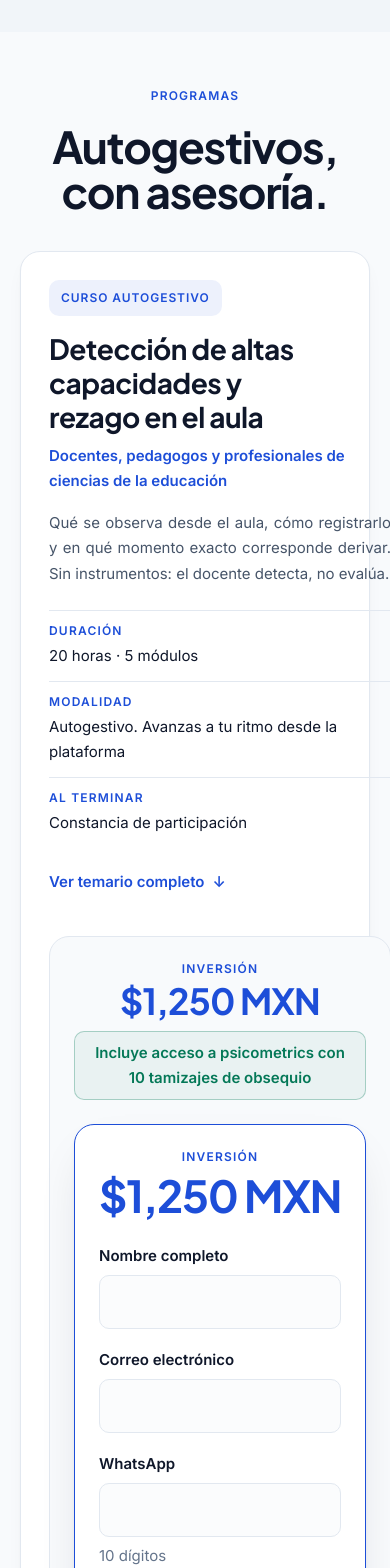
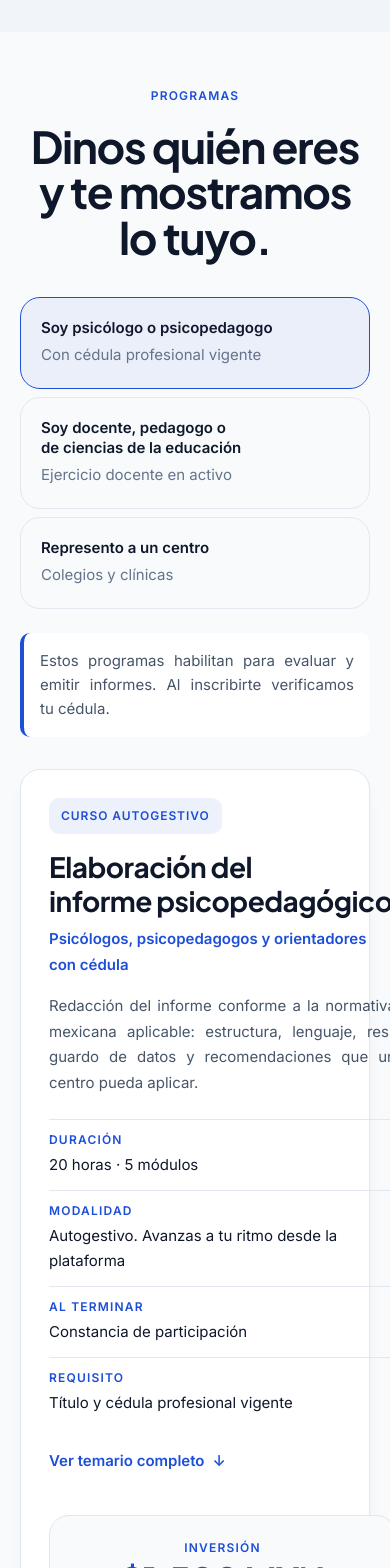
Before and after one commit to trayectoliceo-ux/trayectoliceo, a Next.js app: page /certificate in a window 390 px wide. Shown: the part 3120-4688 px from the top of the page. Built offline with nearby package versions, Linux system fonts and the light colour scheme.

Commit message:
Pestanas de programas por perfil profesional

```diff
--- a/src/app/certificate/page.tsx
+++ b/src/app/certificate/page.tsx
@@ -1,7 +1,7 @@
 import { PortadaRuta } from '@/components/ui/PortadaRuta';
 import { Seccion } from '@/components/ui/Piezas';
 import { ElementoRevelar, GrupoRevelar, Revelar } from '@/components/ui/Revelar';
-import { TarjetaPrograma } from '@/components/ui/TarjetaPrograma';
+import { ProgramasPorPerfil } from '@/components/ui/ProgramasPorPerfil';
 import { FormularioCompra } from '@/components/contacto/FormularioCompra';
 import { acuerdo286, grupos, programas } from '@/content/certificate';
 import { metadatos } from '@/lib/metadatos';
@@ -15,9 +15,6 @@ export const metadata = metadatos({
 });
 
 export default function PaginaCertificate() {
-  const cursos = programas.filter((p) => p.tipo === 'curso');
-  const institucionales = programas.filter((p) => p.tipo === 'institucional');
-
   return (
     <>
       <DatosEstructurados
@@ -131,40 +128,18 @@ export default function PaginaCertificate() {
         </GrupoRevelar>
       </Seccion>
 
-      {/* Cursos */}
+      {/* Programas, filtrados por perfil */}
       <Seccion>
         <Revelar className="text-center">
           <p className="etiqueta">Programas</p>
           <h2 className="mx-auto mt-5 max-w-[22ch] text-t1">
-            Autogestivos, con asesoría.
+            Dinos quién eres y te mostramos lo tuyo.
           </h2>
         </Revelar>
 
-        <div className="mt-9 space-y-5">
-          {cursos.map((programa) => (
-            <Revelar key={programa.id}>
-              <TarjetaPrograma programa={programa} />
-            </Revelar>
-          ))}
-        </div>
-      </Seccion>
-
-      {/* Capacitación para centros */}
-      <Seccion tono="hondo">
-        <Revelar className="text-center">
-          <p className="etiqueta">Para centros</p>
-          <h2 className="mx-auto mt-5 max-w-[22ch] text-t1">
-            Formación para todo tu equipo docente.
-          </h2>
+        <Revelar retraso={0.06} className="mt-9">
+          <ProgramasPorPerfil />
         </Revelar>
-
-        <div className="mt-9 space-y-5">
-          {institucionales.map((programa) => (
-            <Revelar key={programa.id}>
-              <TarjetaPrograma programa={programa} />
-            </Revelar>
-          ))}
-        </div>
       </Seccion>
 
       {/* Titulación por Acuerdo 286 */}
--- /dev/null
+++ b/src/components/ui/ProgramasPorPerfil.tsx
@@ -0,0 +1,128 @@
+'use client';
+
+import { AnimatePresence, motion, useReducedMotion } from 'motion/react';
+import { useState } from 'react';
+import { TarjetaPrograma } from '@/components/ui/TarjetaPrograma';
+import { pestanas, programas } from '@/content/certificate';
+import { curva, duracion, escalonado, muelle, salida } from '@/lib/motion';
+
+/**
+ * PROGRAMAS POR PERFIL
+ * --------------------
+ * El visitante elige quién es y ve solo lo que le corresponde.
+ *
+ * No es solo comodidad: un docente no puede inscribirse a un programa que
+ * exige cédula, y enterarse después de pagar es la peor forma de
+ * descubrirlo. La pestaña filtra antes de que ocurra.
+ *
+ * El subrayado activo se desplaza entre pestañas con `layoutId`: comunica
+ * que una sustituye a la otra, no que aparece de la nada.
+ */
+export function ProgramasPorPerfil() {
+  const reducido = useReducedMotion();
+  const [activa, setActiva] = useState<(typeof pestanas)[number]['id']>('profesional');
+
+  const pestana = pestanas.find((elemento) => elemento.id === activa) ?? pestanas[0];
+  const visibles = programas.filter((programa) => programa.publico === activa);
+
+  return (
+    <div>
+      {/* Selector */}
+      <div
+        role="tablist"
+        aria-label="Perfil profesional"
+        className="grid gap-2 sm:grid-cols-3"
+      >
+        {pestanas.map((elemento) => {
+          const seleccionada = elemento.id === activa;
+
+          return (
+            <button
+              key={elemento.id}
+              type="button"
+              role="tab"
+              aria-selected={seleccionada}
+              aria-controls={`panel-${elemento.id}`}
+              onClick={() => setActiva(elemento.id)}
+              className={`relative min-h-[44px] rounded-lg border p-5 text-left transition-colors duration-200 ${
+                seleccionada
+                  ? 'border-institucional'
+                  : 'border-linea hover:border-institucional/40'
+              }`}
+            >
+              {seleccionada ? (
+                <motion.span
+                  layoutId="pestana-activa"
+                  className="absolute inset-0 rounded-lg bg-institucional/[0.06]"
+                  transition={reducido ? { duration: 0 } : muelle.firme}
+                />
+              ) : null}
+
+              <span className="relative block text-balance text-menudo font-semibold leading-[1.35] text-tinta">
+                {elemento.titulo}
+              </span>
+              <span className="relative mt-1 block text-menudo text-gris">
+                {elemento.pie}
+              </span>
+            </button>
+          );
+        })}
+      </div>
+
+      {/* Aclaración de alcance del perfil elegido */}
+      <AnimatePresence mode="wait" initial={false}>
+        <motion.p
+          key={pestana.id}
+          initial={{ opacity: 0, y: reducido ? 0 : 6 }}
+          animate={{ opacity: 1, y: 0 }}
+          exit={{
+            opacity: 0,
+            transition: { duration: salida(duracion.base), ease: curva.entradaSeca },
+          }}
+          transition={{ duration: duracion.base, ease: curva.salidaSuave }}
+          className="justificado mx-auto mt-6 max-w-lectura rounded border-l-4 border-institucional bg-papel-puro p-4 text-menudo leading-[1.6] text-tinta-suave"
+        >
+          {pestana.nota}
+        </motion.p>
+      </AnimatePresence>
+
+      {/* Programas del perfil */}
+      <div id={`panel-${activa}`} role="tabpanel" className="mt-8">
+        <AnimatePresence mode="wait" initial={false}>
+          <motion.div
+            key={activa}
+            initial="oculto"
+            animate="visible"
+            exit={{
+              opacity: 0,
+              transition: { duration: salida(duracion.base), ease: curva.entradaSeca },
+            }}
+            variants={{
+              oculto: {},
+              visible: {
+                transition: { staggerChildren: reducido ? 0 : escalonado.base },
+              },
+            }}
+            className="space-y-5"
+          >
+            {visibles.map((programa) => (
+              <motion.div
+                key={programa.id}
+                variants={{
+                  oculto: { opacity: 0, y: reducido ? 0 : 12 },
+                  visible: {
+                    opacity: 1,
+                    y: 0,
+                    transition: { duration: duracion.base, ease: curva.salidaSuave },
+                  },
+                }}
+              >
+                <TarjetaPrograma programa={programa} />
+              </motion.div>
+            ))}
+          </motion.div>
+        </AnimatePresence>
+      </div>
+    </div>
+  );
+}
--- a/src/content/certificate.ts
+++ b/src/content/certificate.ts
@@ -42,6 +42,8 @@ export type Programa = {
   tipo: 'curso' | 'institucional';
   nombre: string;
   dirigidoA: string;
+  /** Determina en qué pestaña aparece el programa. */
+  publico: 'profesional' | 'docente' | 'centro';
   resumen: string;
   duracion: string;
   modalidad: string;
@@ -97,6 +99,7 @@ export const programas: Programa[] = [
     tipo: 'curso',
     nombre: 'Detección de altas capacidades y rezago en el aula',
     dirigidoA: 'Docentes, pedagogos y profesionales de ciencias de la educación',
+    publico: 'docente',
     resumen:
       'Qué se observa desde el aula, cómo registrarlo y en qué momento exacto corresponde derivar. Sin instrumentos: el docente detecta, no evalúa.',
     duracion: '20 horas · 5 módulos',
@@ -163,6 +166,7 @@ export const programas: Programa[] = [
     tipo: 'curso',
     nombre: 'Elaboración del informe psicopedagógico',
     dirigidoA: 'Psicólogos, psicopedagogos y orientadores con cédula',
+    publico: 'profesional',
     resumen:
       'Redacción del informe conforme a la normativa mexicana aplicable: estructura, lenguaje, resguardo de datos y recomendaciones que un centro pueda aplicar.',
     duracion: '20 horas · 5 módulos',
@@ -231,6 +235,7 @@ export const programas: Programa[] = [
     nombre:
       'Detección y comprensión de las altas capacidades intelectuales y la doble excepcionalidad',
     dirigidoA: 'Psicólogos y psicopedagogos con cédula profesional',
+    publico: 'profesional',
     resumen:
       'De la detección al reporte que se entrega y se cobra. Incluye instrumentos, interpretación, perfilamiento STEAM y los formatos de trabajo listos para usar.',
     duracion: '20 horas curriculares · 6 módulos',
@@ -343,6 +348,7 @@ export const programas: Programa[] = [
     tipo: 'curso',
     nombre: 'Certificación en evaluación psicopedagógica',
     dirigidoA: 'Psicólogos y psicopedagogos con cédula profesional',
+    publico: 'profesional',
     resumen:
       'Proceso completo de evaluación, del motivo de consulta a la devolución. Incluye examen en línea con experto y sesión grabada para auditoría.',
     duracion: '20 horas curriculares · 5 módulos',
@@ -405,6 +411,7 @@ export const programas: Programa[] = [
     tipo: 'institucional',
     nombre: 'Capacitación para el equipo docente de tu escuela',
     dirigidoA: 'Colegios que quieren formar a todo su equipo',
+    publico: 'centro',
     resumen:
       'El mismo contenido de detección, impartido para el claustro completo y adaptado al procedimiento interno del centro.',
     duracion: 'De 20 a 40 horas según el tamaño del equipo',
@@ -533,3 +540,38 @@ export const acuerdo286 = {
 
   accion: 'Inscribirme a la preparación',
 };
+
+
+/* ------------------------------------------------------------------ */
+/* Pestañas por perfil                                                 */
+/* ------------------------------------------------------------------ */
+
+/**
+ * El visitante elige quién es y ve solo lo que le corresponde. Es más
+ * honesto que mostrar todo y esperar que adivine: un docente no puede
+ * inscribirse a un programa que exige cédula, y descubrirlo después de
+ * pagar es la peor forma de enterarse.
+ */
+export const pestanas = [
+  {
+    id: 'profesional' as const,
+    titulo: 'Soy psicólogo o psicopedagogo',
+    corto: 'Psicología',
+    pie: 'Con cédula profesional vigente',
+    nota: 'Estos programas habilitan para evaluar y emitir informes. Al inscribirte verificamos tu cédula.',
+  },
+  {
+    id: 'docente' as const,
+    titulo: 'Soy docente, pedagogo o de ciencias de la educación',
+    corto: 'Docencia',
+    pie: 'Ejercicio docente en activo',
+    nota: 'Estos programas forman para detectar y derivar. La evaluación la realiza siempre un profesional con cédula.',
+  },
+  {
+    id: 'centro' as const,
+    titulo: 'Represento a un centro',
+    corto: 'Centros',
+    pie: 'Colegios y clínicas',
+    nota: 'Formación para todo el equipo, adaptada al procedimiento interno del centro y cotizada por número de participantes.',
+  },
+];
```
